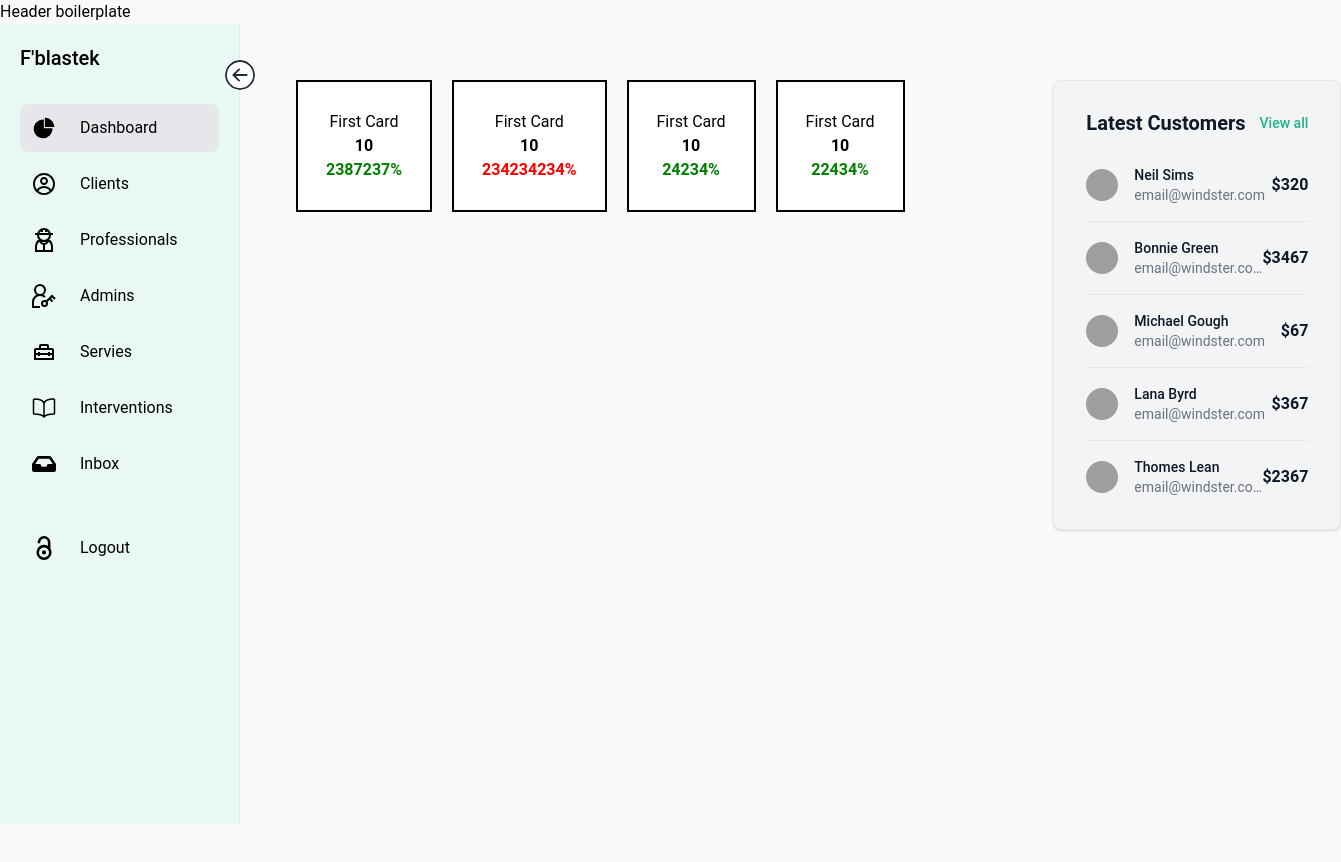
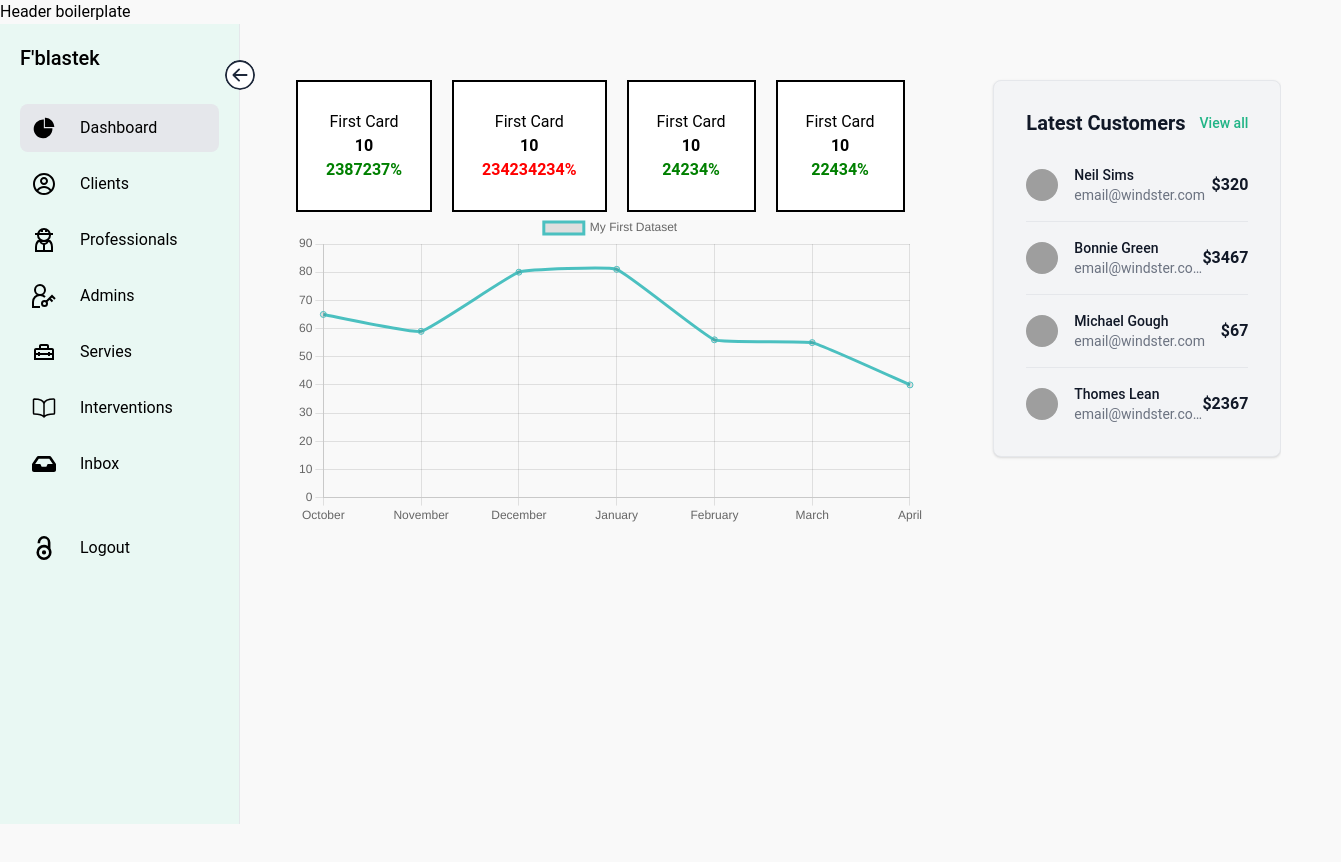
Before and after one commit to hamzaelalamy/f-blastek, a React (Vite) app in the folder app/: page /backoffice/dashboard in a window 1280 px wide. Shown: the whole page, 1341 px wide, since content can reach past the window. Built offline with nearby package versions, Linux system fonts and the light colour scheme; grey boxes are pictures that could not be loaded.

Commit message:
adding the first chart file modifications in the pages folder

```diff
--- a/app/src/pages/dashboard/index.tsx
+++ b/app/src/pages/dashboard/index.tsx
@@ -1,6 +1,7 @@
 import React from 'react';
+import { Chart } from 'chart.js';
 import DashboardCard from '../../components/cards/dashboardCard';
-import CustomChart from '../../components/charts/chartIs';
+import ChartIs from '../../components/charts/chartIs';
 
 const Dashboard = () => {
     return (
@@ -11,36 +12,36 @@ const Dashboard = () => {
                 <div className='flex flex-row gap-5'>
                     <DashboardCard title="First Card" number={10} percentage={2387237} color='green' />
                     <DashboardCard title="First Card" number={10} percentage={234234234} color='red' />
-        <DashboardCard title="First Card" number={10} percentage={24234} color='green'/>
-        <DashboardCard title="First Card" number={10} percentage={22434} color='green'/>
+                    <DashboardCard title="First Card" number={10} percentage={24234} color='green' />
+                    <DashboardCard title="First Card" number={10} percentage={22434} color='green' />
                 </div>
+                <ChartIs />
             </div>
             <div className="col-span-1 0 p-4 w-[320px] h-screen">
                 <span>
-
-<div className="w-full max-w-md p-4 ml-20 bg-gray-100 border border-gray-200 rounded-lg shadow sm:p-8 dark:bg-gray-800 dark:border-gray-700">
+                    <div className="w-full max-w-md p-4 ml-5 bg-gray-100 border border-gray-200 rounded-lg shadow sm:p-8">
                         <div className="flex items-center justify-between mb-4">
-        <h5 className="text-xl font-bold leading-none text-gray-900 dark:text-white">Latest Customers</h5>
-        <a href="#" className="text-sm font-medium text-[#20b486] hover:underline dark:text-blue-500">
+                            <h5 className="text-xl font-bold leading-none text-gray-900">Latest Customers</h5>
+                            <a href="#" className="text-sm font-medium text-[#20b486] hover:underline">
                                 View all
                             </a>
                         </div>
                         <div className="flow-root">
-        <ul role="list" className="divide-y divide-gray-200 dark:divide-gray-700">
+                            <ul role="list" className="divide-y divide-gray-200">
                                 <li className="py-3 sm:py-4">
                                     <div className="flex items-center">
                                         <div className="flex-shrink-0">
-                        <img className="w-8 h-8 rounded-full" src="../../assets/img/akil.jpeg" alt="Neil image"/>
+                                            <img className="w-8 h-8 rounded-full" src="../../assets/img/akil.jpeg" alt="Neil image" />
                                         </div>
                                         <div className="flex-1 min-w-0 ms-4">
-                        <p className="text-sm font-medium text-gray-900 truncate dark:text-white">
+                                            <p className="text-sm font-medium text-gray-900 truncate">
                                                 Neil Sims
                                             </p>
-                        <p className="text-sm text-gray-500 truncate dark:text-gray-400">
+                                            <p className="text-sm text-gray-500 truncate">
                                                 email@windster.com
                                             </p>
                                         </div>
-                    <div className="inline-flex items-center text-base font-semibold text-gray-900 dark:text-white">
+                                        <div className="inline-flex items-center text-base font-semibold text-gray-900">
                                             $320
                                         </div>
                                     </div>
@@ -48,17 +49,17 @@ const Dashboard = () => {
                                 <li className="py-3 sm:py-4">
                                     <div className="flex items-center ">
                                         <div className="flex-shrink-0">
-                        <img className="w-8 h-8 rounded-full" src="/docs/images/people/profile-picture-3.jpg" alt="Bonnie image"/>
+                                            <img className="w-8 h-8 rounded-full" src="/docs/images/people/profile-picture-3.jpg" alt="Bonnie image" />
                                         </div>
                                         <div className="flex-1 min-w-0 ms-4">
-                        <p className="text-sm font-medium text-gray-900 truncate dark:text-white">
+                                            <p className="text-sm font-medium text-gray-900 truncate">
                                                 Bonnie Green
                                             </p>
-                        <p className="text-sm text-gray-500 truncate dark:text-gray-400">
+                                            <p className="text-sm text-gray-500 truncate">
                                                 email@windster.com
                                             </p>
                                         </div>
-                    <div className="inline-flex items-center text-base font-semibold text-gray-900 dark:text-white">
+                                        <div className="inline-flex items-center text-base font-semibold text-gray-900">
                                             $3467
                                         </div>
                                     </div>
@@ -66,53 +67,35 @@ const Dashboard = () => {
                                 <li className="py-3 sm:py-4">
                                     <div className="flex items-center">
                                         <div className="flex-shrink-0">
-                        <img className="w-8 h-8 rounded-full" src="/docs/images/people/profile-picture-2.jpg" alt="Michael image"/>
+                                            <img className="w-8 h-8 rounded-full" src="/docs/images/people/profile-picture-2.jpg" alt="Michael image" />
                                         </div>
                                         <div className="flex-1 min-w-0 ms-4">
-                        <p className="text-sm font-medium text-gray-900 truncate dark:text-white">
+                                            <p className="text-sm font-medium text-gray-900 truncate">
                                                 Michael Gough
                                             </p>
-                        <p className="text-sm text-gray-500 truncate dark:text-gray-400">
+                                            <p className="text-sm text-gray-500 truncate">
                                                 email@windster.com
                                             </p>
                                         </div>
-                    <div className="inline-flex items-center text-base font-semibold text-gray-900 dark:text-white">
+                                        <div className="inline-flex items-center text-base font-semibold text-gray-900">
                                             $67
-                    </div>
-                </div>
-            </li>
-            <li className="py-3 sm:py-4">
-                <div className="flex items-center ">
-                    <div className="flex-shrink-0">
-                        <img className="w-8 h-8 rounded-full" src="/docs/images/people/profile-picture-4.jpg" alt="Lana image"/>
-                    </div>
-                    <div className="flex-1 min-w-0 ms-4">
-                        <p className="text-sm font-medium text-gray-900 truncate dark:text-white">
-                            Lana Byrd
-                        </p>
-                        <p className="text-sm text-gray-500 truncate dark:text-gray-400">
-                            email@windster.com
-                        </p>
-                    </div>
-                    <div className="inline-flex items-center text-base font-semibold text-gray-900 dark:text-white">
-                        $367
                                         </div>
                                     </div>
                                 </li>
                                 <li className="pt-3 pb-0 sm:pt-4">
                                     <div className="flex items-center ">
                                         <div className="flex-shrink-0">
-                        <img className="w-8 h-8 rounded-full" src="/docs/images/people/profile-picture-5.jpg" alt="Thomas image"/>
+                                            <img className="w-8 h-8 rounded-full" src="/docs/images/people/profile-picture-5.jpg" alt="Thomas image" />
                                         </div>
                                         <div className="flex-1 min-w-0 ms-4">
-                        <p className="text-sm font-medium text-gray-900 truncate dark:text-white">
+                                            <p className="text-sm font-medium text-gray-900 truncate">
                                                 Thomes Lean
                                             </p>
-                        <p className="text-sm text-gray-500 truncate dark:text-gray-400">
+                                            <p className="text-sm text-gray-500 truncate">
                                                 email@windster.com
                                             </p>
                                         </div>
-                    <div className="inline-flex items-center text-base font-semibold text-gray-900 dark:text-white">
+                                        <div className="inline-flex items-center text-base font-semibold text-gray-900">
                                             $2367
                                         </div>
                                     </div>
```
Lines whose indentation alone changed are shown as unchanged.
